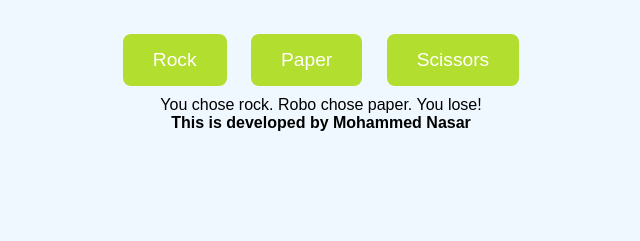
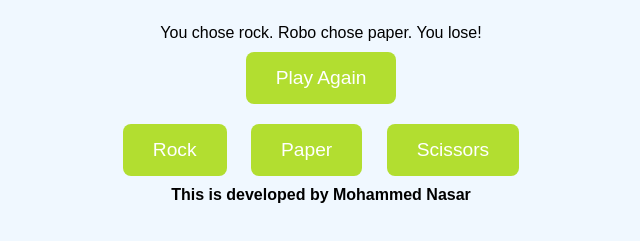
Before and after one commit to mnasar1/Java, a plain HTML site: page rps/index.html in a window 1280 px wide. Both pictures are taken after a click on the button "Rock". Shown: the part 187-428 px from the top of the page, without its empty margins (319-959 px from the left). Drawn offline with Linux system fonts and the light colour scheme.

Commit message:
html file updated

```diff
--- a/rps/index.html
+++ b/rps/index.html
@@ -8,6 +8,10 @@
 <body>
   <h1>Let's play</h1>
   <h2>Make your move</h2>
+
+  <div id="result"></div>
+<button id="play-again" style="display:none;" onclick="resetGame()">Play Again</button>
+
 
   <div class="game">
     <button onclick="play('rock')">Rock</button>
```
